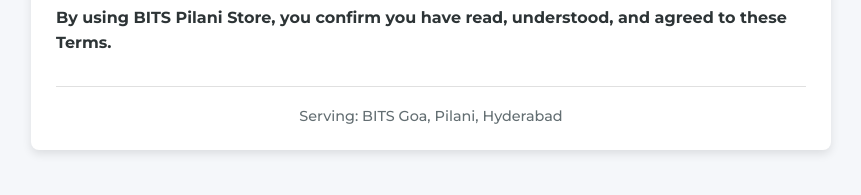
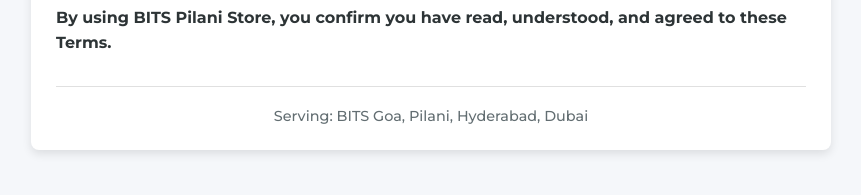
Before and after one commit to SangerForCode/SWD-Store, a Django app: template pawnshop/bits/templates/bits/terms.html in a window 1280 px wide. Shown: the part 3588-3783 px from the top of the page, without its empty margins (209-1070 px from the left). Run offline with Django 3.2, Linux system fonts and the light colour scheme; the template is opened without the code that fills it, so the values that code supplies are empty.

Commit message:
added dubai in terms

```diff
--- a/pawnshop/bits/templates/bits/terms.html
+++ b/pawnshop/bits/templates/bits/terms.html
@@ -213,7 +213,7 @@ Further, we may get this student initiative in the notice of the Finance/Account
     </div>
 
     <div class="terms-footer">
-        <p>Serving: BITS Goa, Pilani, Hyderabad</p>
+        <p>Serving: BITS Goa, Pilani, Hyderabad, Dubai</p>
     </div>
 </div>
 {% endblock %}
```
